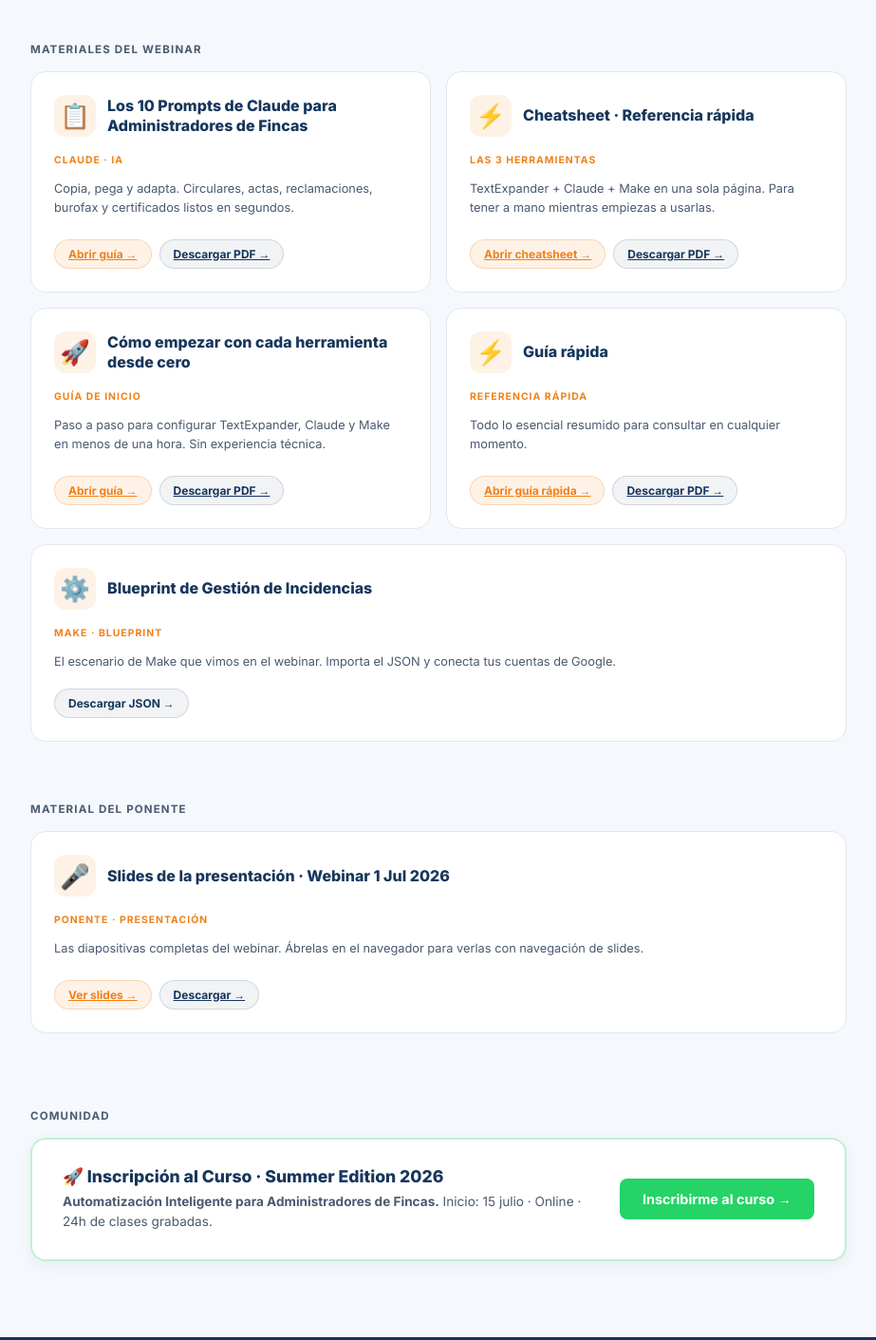
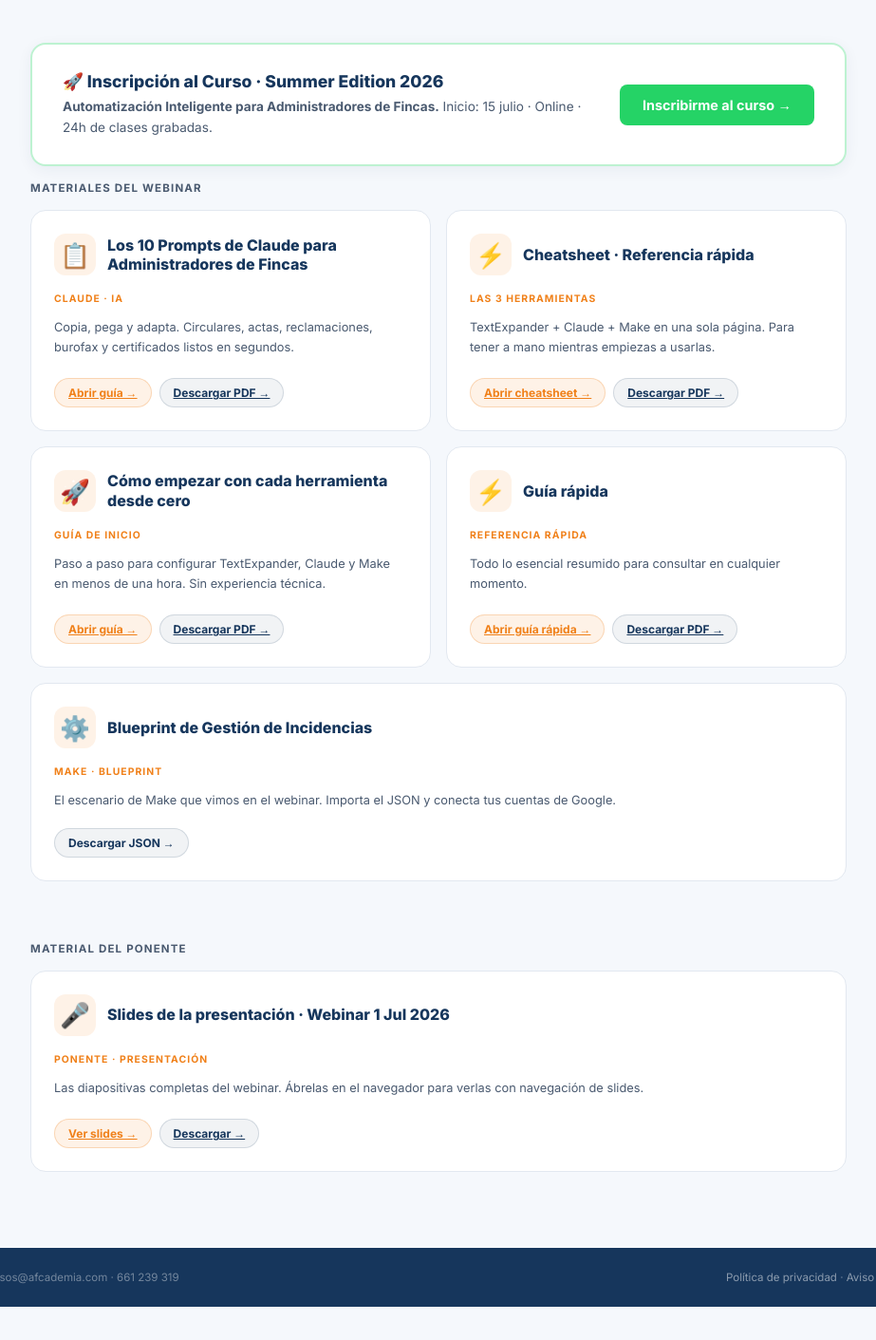
Before and after one commit to Manelgon/webinar-julio-2026.afcademia.com-, a website: page gracias.html in a window 1280 px wide. Shown: the part 367-1778 px from the top of the page at 95% size, without its empty margins (178-1101 px from the left). After the commit the page ends 1743 px from the top, so only its background shows below. Drawn offline with Linux system fonts and the light colour scheme.

Commit message:
fix: mover CTA inscripción al curso justo debajo del título en gracias.html
Co-Authored-By: Claude Sonnet 4.6 <noreply@anthropic.com>

```diff
--- a/gracias.html
+++ b/gracias.html
@@ -72,6 +72,16 @@ footer a{color:rgba(255,255,255,.5);text-decoration:none;}
   <p>Recursos exclusivos para los asistentes al webinar. Descárgalos, imprímelos o guárdalos — son tuyos.</p>
 </div>
 
+<div class="wa-section" style="margin-bottom:0;padding-bottom:16px;">
+  <div class="wa-card">
+    <div class="wa-left">
+      <h3>🚀 Inscripción al Curso · Summer Edition 2026</h3>
+      <p><strong>Automatización Inteligente para Administradores de Fincas.</strong> Inicio: 15 julio · Online · 24h de clases grabadas.</p>
+    </div>
+    <a href="https://forms.gle/Vhd3QbMJYtWTCBhA6" class="wa-btn" target="_blank">Inscribirme al curso →</a>
+  </div>
+</div>
+
 <div class="section-label">Materiales del webinar</div>
 <div class="recursos">
 
@@ -137,16 +147,6 @@ footer a{color:rgba(255,255,255,.5);text-decoration:none;}
   </div>
 </div>
 
-<div class="section-label">Comunidad</div>
-<div class="wa-section">
-  <div class="wa-card">
-    <div class="wa-left">
-      <h3>🚀 Inscripción al Curso · Summer Edition 2026</h3>
-      <p><strong>Automatización Inteligente para Administradores de Fincas.</strong> Inicio: 15 julio · Online · 24h de clases grabadas.</p>
-    </div>
-    <a href="https://forms.gle/Vhd3QbMJYtWTCBhA6" class="wa-btn" target="_blank">Inscribirme al curso →</a>
-  </div>
-</div>
 
 <footer>
   <p>© 2026 AFCademIA · cursos@afcademia.com · 661 239 319</p>
```
